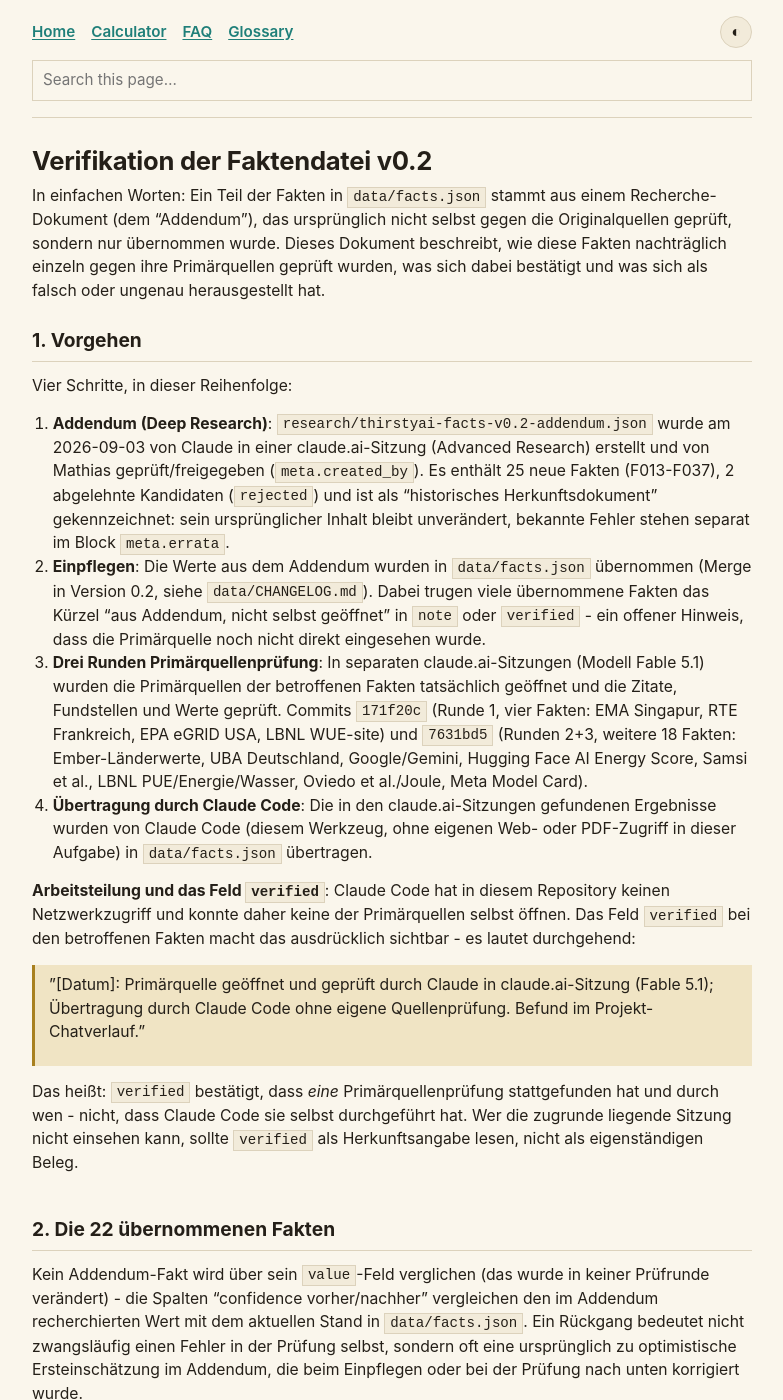
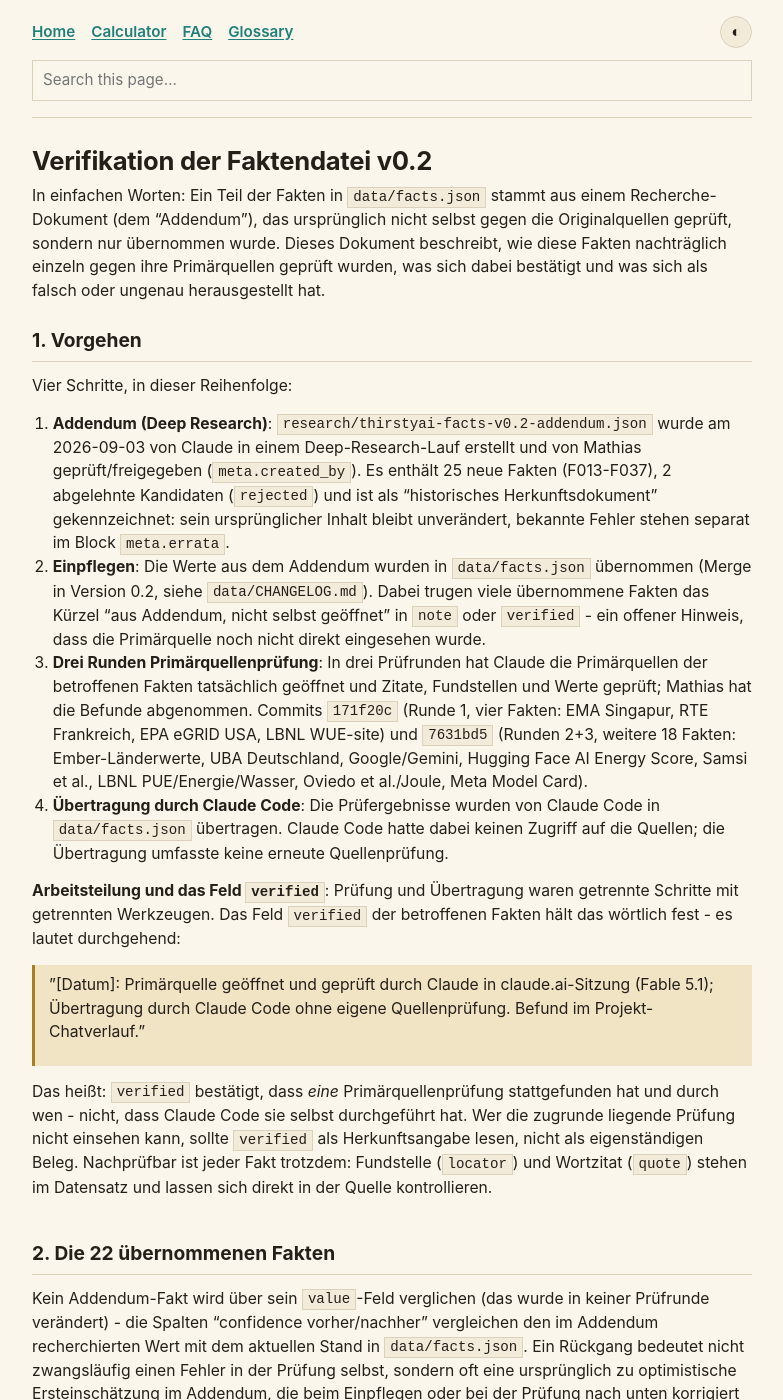
Before and after one commit to Ascent04/ThirstyAI, a Jekyll site: the page built from docs/verification-v0.2.md, in a window 1280 px wide and 1400 px high. Shown: the whole window, without its empty margins (248-1031 px from the left). Built offline with Jekyll 4.4.1, drawn with Linux system fonts in a browser that asks for light colours; our own code applies the rules of GitHub Pages for plain Markdown files.

Commit message:
Rewrite verification-v0.2 procedure section without tooling details
Co-Authored-By: Claude Sonnet 5 <noreply@anthropic.com>

```diff
--- a/docs/verification-v0.2.md
+++ b/docs/verification-v0.2.md
@@ -12,34 +12,33 @@ falsch oder ungenau herausgestellt hat.
 Vier Schritte, in dieser Reihenfolge:
 
 1. **Addendum (Deep Research)**: `research/thirstyai-facts-v0.2-addendum.json`
-   wurde am 2026-09-03 von Claude in einer claude.ai-Sitzung (Advanced
-   Research) erstellt und von Mathias geprüft/freigegeben
-   (`meta.created_by`). Es enthält 25 neue Fakten (F013-F037), 2 abgelehnte
-   Kandidaten (`rejected`) und ist als "historisches Herkunftsdokument"
-   gekennzeichnet: sein ursprünglicher Inhalt bleibt unverändert, bekannte
-   Fehler stehen separat im Block `meta.errata`.
+   wurde am 2026-09-03 von Claude in einem Deep-Research-Lauf erstellt
+   und von Mathias geprüft/freigegeben (`meta.created_by`). Es enthält
+   25 neue Fakten (F013-F037), 2 abgelehnte Kandidaten (`rejected`) und
+   ist als "historisches Herkunftsdokument" gekennzeichnet: sein
+   ursprünglicher Inhalt bleibt unverändert, bekannte Fehler stehen
+   separat im Block `meta.errata`.
 2. **Einpflegen**: Die Werte aus dem Addendum wurden in `data/facts.json`
    übernommen (Merge in Version 0.2, siehe `data/CHANGELOG.md`). Dabei
    trugen viele übernommene Fakten das Kürzel "aus Addendum, nicht selbst
    geöffnet" in `note` oder `verified` - ein offener Hinweis, dass die
    Primärquelle noch nicht direkt eingesehen wurde.
-3. **Drei Runden Primärquellenprüfung**: In separaten claude.ai-Sitzungen
-   (Modell Fable 5.1) wurden die Primärquellen der betroffenen Fakten
-   tatsächlich geöffnet und die Zitate, Fundstellen und Werte geprüft.
-   Commits `171f20c` (Runde 1, vier Fakten: EMA Singapur, RTE Frankreich,
-   EPA eGRID USA, LBNL WUE-site) und `7631bd5` (Runden 2+3, weitere 18
-   Fakten: Ember-Länderwerte, UBA Deutschland, Google/Gemini, Hugging
-   Face AI Energy Score, Samsi et al., LBNL PUE/Energie/Wasser, Oviedo et
-   al./Joule, Meta Model Card).
-4. **Übertragung durch Claude Code**: Die in den claude.ai-Sitzungen
-   gefundenen Ergebnisse wurden von Claude Code (diesem Werkzeug, ohne
-   eigenen Web- oder PDF-Zugriff in dieser Aufgabe) in `data/facts.json`
-   übertragen.
+3. **Drei Runden Primärquellenprüfung**: In drei Prüfrunden hat Claude
+   die Primärquellen der betroffenen Fakten tatsächlich geöffnet und
+   Zitate, Fundstellen und Werte geprüft; Mathias hat die Befunde
+   abgenommen. Commits `171f20c` (Runde 1, vier Fakten: EMA Singapur,
+   RTE Frankreich, EPA eGRID USA, LBNL WUE-site) und `7631bd5` (Runden
+   2+3, weitere 18 Fakten: Ember-Länderwerte, UBA Deutschland,
+   Google/Gemini, Hugging Face AI Energy Score, Samsi et al., LBNL
+   PUE/Energie/Wasser, Oviedo et al./Joule, Meta Model Card).
+4. **Übertragung durch Claude Code**: Die Prüfergebnisse wurden von
+   Claude Code in `data/facts.json` übertragen. Claude Code hatte dabei
+   keinen Zugriff auf die Quellen; die Übertragung umfasste keine
+   erneute Quellenprüfung.
 
-**Arbeitsteilung und das Feld `verified`**: Claude Code hat in diesem
-Repository keinen Netzwerkzugriff und konnte daher keine der
-Primärquellen selbst öffnen. Das Feld `verified` bei den betroffenen
-Fakten macht das ausdrücklich sichtbar - es lautet durchgehend:
+**Arbeitsteilung und das Feld `verified`**: Prüfung und Übertragung
+waren getrennte Schritte mit getrennten Werkzeugen. Das Feld `verified`
+der betroffenen Fakten hält das wörtlich fest - es lautet durchgehend:
 
 > "\[Datum\]: Primärquelle geöffnet und geprüft durch Claude in
 > claude.ai-Sitzung (Fable 5.1); Übertragung durch Claude Code ohne
@@ -47,9 +46,11 @@ Fakten macht das ausdrücklich sichtbar - es lautet durchgehend:
 
 Das heißt: `verified` bestätigt, dass *eine* Primärquellenprüfung
 stattgefunden hat und durch wen - nicht, dass Claude Code sie selbst
-durchgeführt hat. Wer die zugrunde liegende Sitzung nicht einsehen kann,
-sollte `verified` als Herkunftsangabe lesen, nicht als eigenständigen
-Beleg.
+durchgeführt hat. Wer die zugrunde liegende Prüfung nicht einsehen
+kann, sollte `verified` als Herkunftsangabe lesen, nicht als
+eigenständigen Beleg. Nachprüfbar ist jeder Fakt trotzdem: Fundstelle
+(`locator`) und Wortzitat (`quote`) stehen im Datensatz und lassen sich
+direkt in der Quelle kontrollieren.
 
 ## 2. Die 22 übernommenen Fakten
 
```
